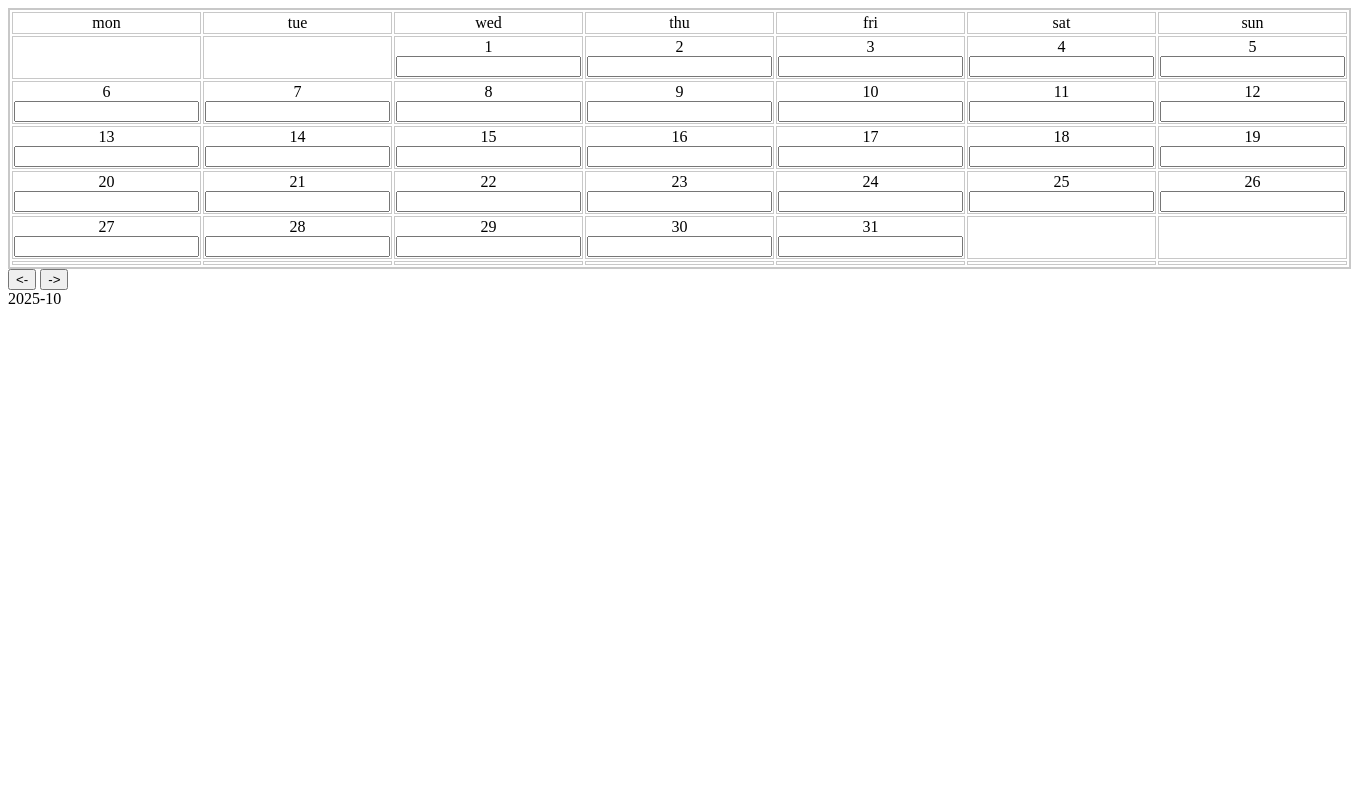
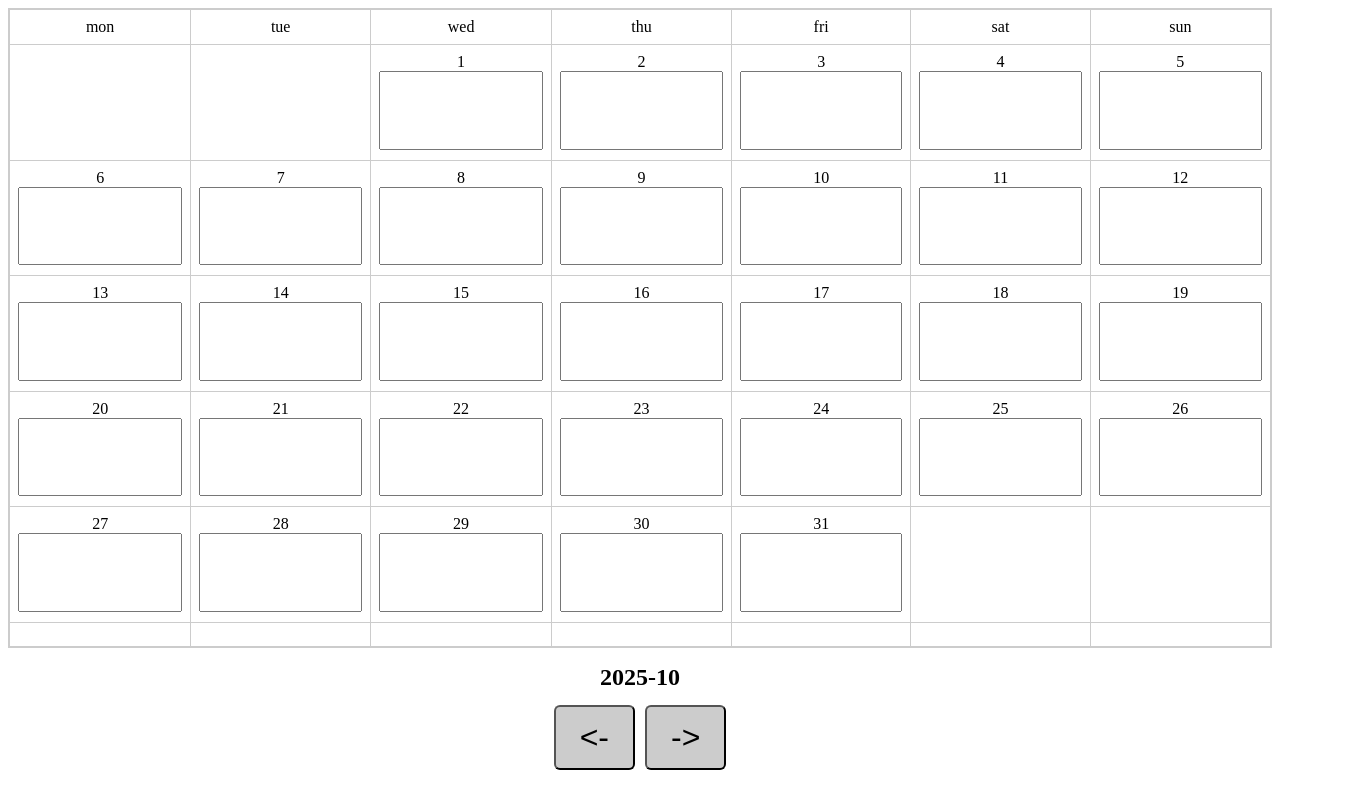
Before and after one commit to a12xb/naptar, a plain HTML site: page index.html in a window 1280 px wide. Shown: the whole page, 1351 px wide, since content can reach past the window. Drawn offline with Linux system fonts and the light colour scheme; no server answers.

Commit message:
changed input to textarea in script, updated css and html

```diff
--- a/index.html
+++ b/index.html
@@ -6,7 +6,7 @@
         <script src="script.js" defer></script>
     </head>
     <body>
-        <div id="calendar">
+        <div id="calendar" class="calendar">
         <table>
             <thead>
             <tr>
@@ -77,7 +77,11 @@
             </tbody>
         </table>
         </div>
+        <div id="year-month" class="year-month">
+        </div>
+        <div class="buttons">
         <button id="leftButton">&lt;-</button>
         <button id="rightButton">-&gt;</button>
+        </div>
     </body>
 </html>
--- a/script.js
+++ b/script.js
@@ -4,8 +4,7 @@ var displayedMonth = today.getMonth();
 var tableDatas = document.querySelectorAll("#calendar tbody td");
 var leftButton = document.querySelector("button#leftButton");
 var rightButton = document.querySelector("button#rightButton");
-var displayYearMonth = document.createElement('div');
-document.body.appendChild(displayYearMonth);
+var displayYearMonth = document.querySelector("div#year-month");
 leftButton.addEventListener("click", function () {
     displayedMonth--;
     if (displayedMonth < 0) {
@@ -30,7 +29,9 @@ function fillTable() {
     tableTdCounter = 0;
     currentFirstDay = new Date(displayedYear, displayedMonth, 1);
     currentFirstWeekday = (currentFirstDay.getDay() + 6) % 7;
-    displayYearMonth.textContent = "".concat(displayedYear, "-").concat(displayedMonth + 1);
+    if (displayYearMonth) {
+        displayYearMonth.textContent = "".concat(displayedYear, "-").concat(displayedMonth + 1);
+    }
     var daysInMonth = new Date(displayedYear, displayedMonth + 1, 0).getDate();
     tableDatas.forEach(function (td) {
         var dayNumber = tableTdCounter - currentFirstWeekday + 1;
@@ -39,14 +40,14 @@ function fillTable() {
             td.textContent = "".concat(dayNumber);
             var div = document.createElement('div');
             div.id = "plan-container";
-            var newInput = document.createElement('input');
+            var newInput = document.createElement('textarea');
             newInput.id = "".concat(displayedYear, "-").concat(displayedMonth + 1, "-").concat(dayNumber);
             td.appendChild(newInput);
         }
         tableTdCounter++;
-        var input = td.querySelector("input");
+        var input = td.querySelector("textarea");
         if (input) {
-            input.addEventListener("input", function () {
+            input.addEventListener("textarea", function () {
                 var date = input.id;
                 var text = input.value;
                 savePlan(date, text);
--- a/style.css
+++ b/style.css
@@ -1,9 +1,57 @@
 table {
-  border: 2px solid rgb(200,200,200);
+  border: 2px solid #ccc;
+  width: 100%;
+  height: 100%;
+  border-collapse: collapse;
 }
 td, th {
-    border: 1px solid rgb(200,200,200)
+  border: 1px solid #ccc;
+  padding: 8px;
 }
 td {
-    text-align: center;
+  vertical-align: top;
+  text-align: center;
+  align-items: stretch;
 }
+.calendar {
+  width: 100%;
+  height: 80vh;
+  overflow-x: auto;
+  overflow-y: auto;
+}
+textarea {
+  width: 100%;
+  height: 80%;
+  box-sizing: border-box;
+  resize: none;
+  overflow-y: auto;
+  overflow-x: hidden;
+  text-align: left;
+  vertical-align: top;
+  padding: 6px;
+  font-family: inherit;
+}
+.buttons {
+  display:flex;
+  justify-content: center;
+  align-items: center;
+  gap:10px;
+  height: 60px;
+}
+button {
+  padding: 12px 24px;
+  font-size: 32px;
+  border-radius: 6px;
+  background-color: #ccc;
+  color: black;
+  cursor: pointer;
+}
+button:hover {
+  background-color:#eeeeee;
+}
+.year-month {
+  text-align: center;
+  font-size: 1.5rem;
+  font-weight: 600;
+  margin: 16px 0;
+}
```
